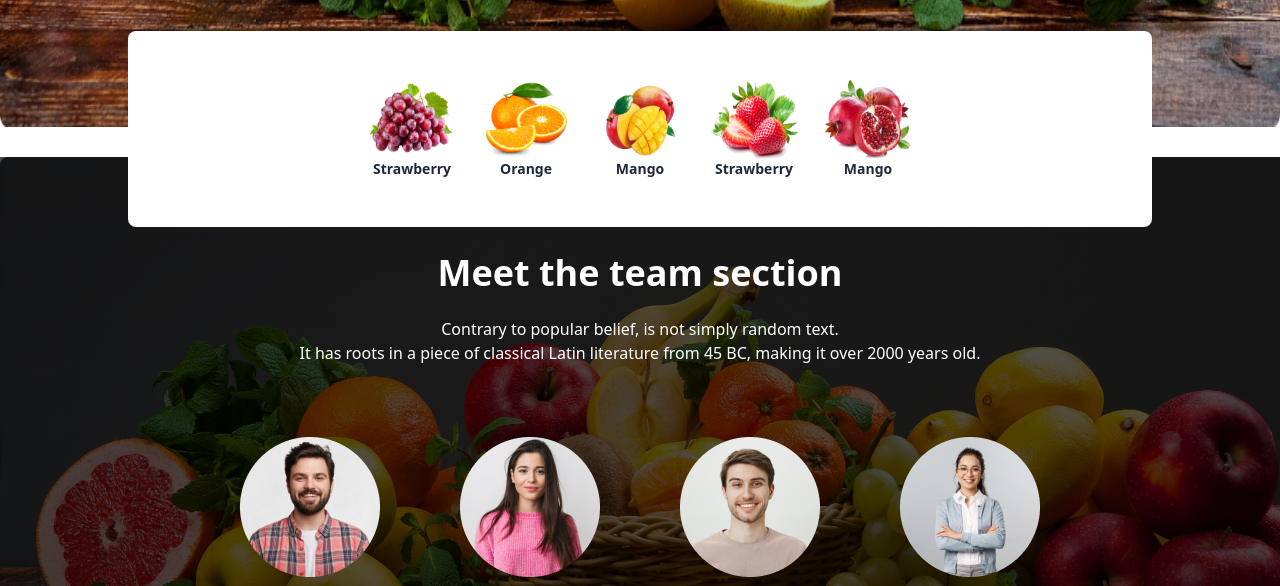
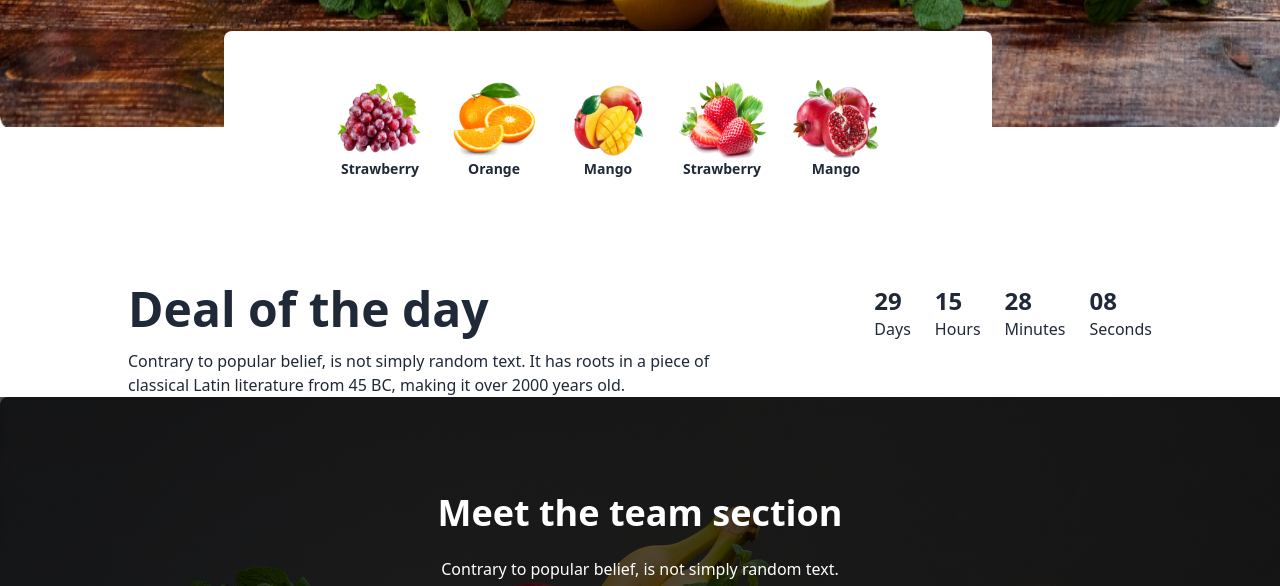
Before and after one commit to Satabdi-Rani/fruits, a plain HTML site: page index.html in a window 1280 px wide. Shown: the part 953-1539 px from the top of the page. Drawn offline with nearby package versions, Linux system fonts and the light colour scheme; grey boxes are pictures that could not be loaded.

Commit message:
Deal section added

```diff
--- a/index.html
+++ b/index.html
@@ -89,7 +89,7 @@
       </div>
 
       <!-- Fruits section -->
-      <div class="w-[80%] mx-auto absolute bg-white bottom-[-70px] left-32 rounded-lg py-12">
+      <div class="hidden sm:block w-[60%] mx-auto absolute bg-white bottom-[-70px] left-56 rounded-lg py-12">
         <div class="flex justify-center gap-6 text-center text-sm font-semibold ">
             <div>
                 <img class="w-[90px] h-[80px]" src="images/fruit1.png" alt="">
@@ -118,6 +118,37 @@
         </div>
     </div>
 </section>
+
+    <!-- Deal of the day section -->
+    <section class="mt-32">
+        <div class="flex justify-between w-[80%] mx-auto">
+            <div class="w-[60%]">
+                <h1 class="text-5xl font-semibold">Deal of the day</h1>
+                <p class="pt-4 text-md">Contrary to popular belief, is not simply random text. It has roots in a piece of classical Latin literature from 45 BC, making it over 2000 years old.</p>
+            </div>
+            <div class="flex gap-6 justify-center">
+                <div class="borde">
+                    <h1 class="font-bold text-2xl">29</h1>
+                    <p>Days</p>
+                </div>
+
+                <div>
+                    <h1 class="font-bold text-2xl">15</h1>
+                    <p>Hours</p>
+                </div>
+
+                <div>
+                    <h1 class="font-bold text-2xl">28</h1>
+                    <p>Minutes</p>
+                </div>
+
+                <div>
+                    <h1 class="font-bold text-2xl">08</h1>
+                    <p>Seconds</p>
+                </div>
+            </div>
+        </div>
+    </section>
 
     <!-- Team Section -->
     <section class="py-24 " style="background-image: linear-gradient(rgba(0, 0, 0, 0.701), rgba(0, 0, 0, 0.66)), url('/images/banner1.png');">
```
